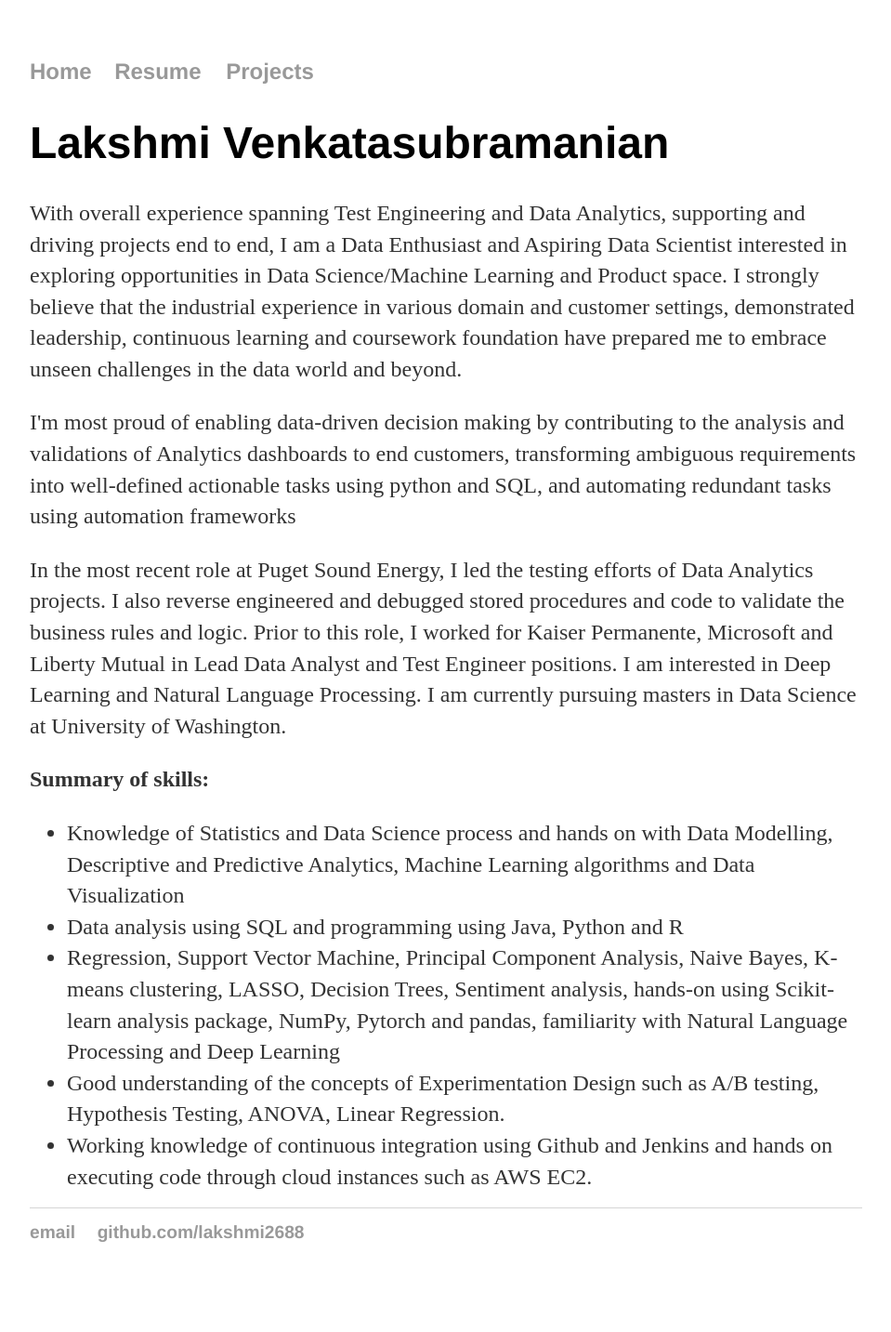
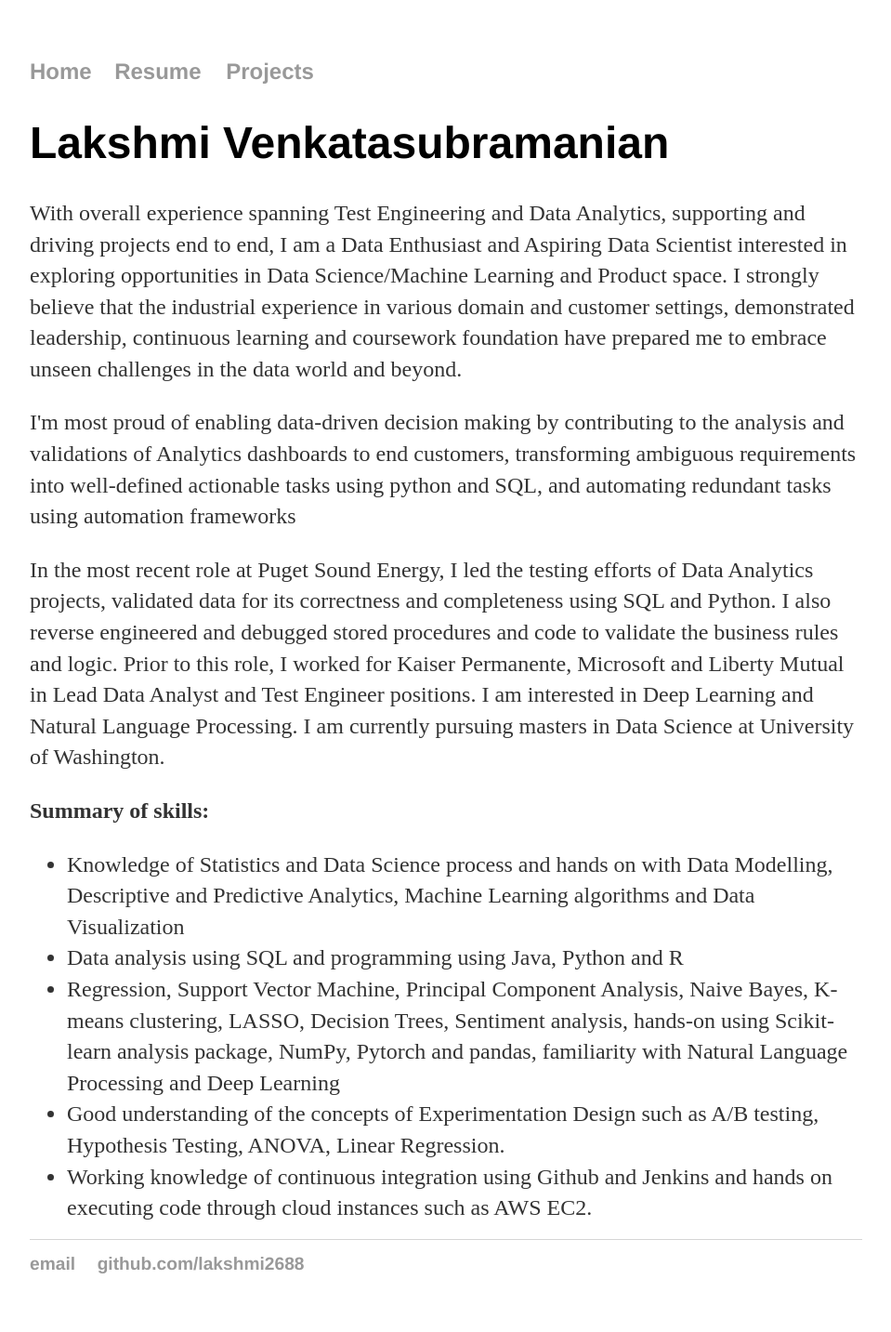
Before and after one commit to lakshmi2688/lakshmi2688.github.io, a Jekyll site: the page built from index.html, in a window 1280 px wide. Shown: the whole page at 93% size, without its empty margins (160-1119 px from the left). Built offline with Jekyll 4.4.1, drawn with Linux system fonts in a browser that asks for light colours; before the commit the page ends 1400 px from its top, so only the background shows below that.

Commit message:
Update index.html

```diff
--- a/index.html
+++ b/index.html
@@ -7,7 +7,7 @@ title: Lakshmi Venkatasubramanian, Data Enthusiast
 				<p>With overall experience spanning Test Engineering and Data Analytics, supporting and driving projects end to end, I am a Data Enthusiast and Aspiring Data Scientist interested in exploring opportunities in Data Science/Machine Learning and Product space. I strongly believe that the industrial experience in various domain and customer settings, demonstrated leadership, continuous learning and coursework foundation have prepared me to embrace unseen challenges in the data world and beyond.</p>
 	<p>I'm most proud of enabling data-driven decision making by contributing to the analysis and validations of Analytics dashboards to end customers, transforming ambiguous requirements into well-defined actionable tasks using python and SQL, and automating redundant tasks using automation frameworks</p>
 
-<p>In the most recent role at Puget Sound Energy, I led the testing efforts of Data Analytics projects. I also reverse engineered and debugged stored procedures and code to validate the business rules and logic. Prior to this role, I worked for Kaiser Permanente, Microsoft and Liberty Mutual in Lead Data Analyst and Test Engineer positions. I am interested in Deep Learning and Natural Language Processing. I am currently pursuing masters in Data Science at University of Washington.</p>
+<p>In the most recent role at Puget Sound Energy, I led the testing efforts of Data Analytics projects, validated data for its correctness and completeness using SQL and Python. I also reverse engineered and debugged stored procedures and code to validate the business rules and logic. Prior to this role, I worked for Kaiser Permanente, Microsoft and Liberty Mutual in Lead Data Analyst and Test Engineer positions. I am interested in Deep Learning and Natural Language Processing. I am currently pursuing masters in Data Science at University of Washington.</p>
 
 <p><strong>Summary of skills:</strong></p>
 <ul>
```
